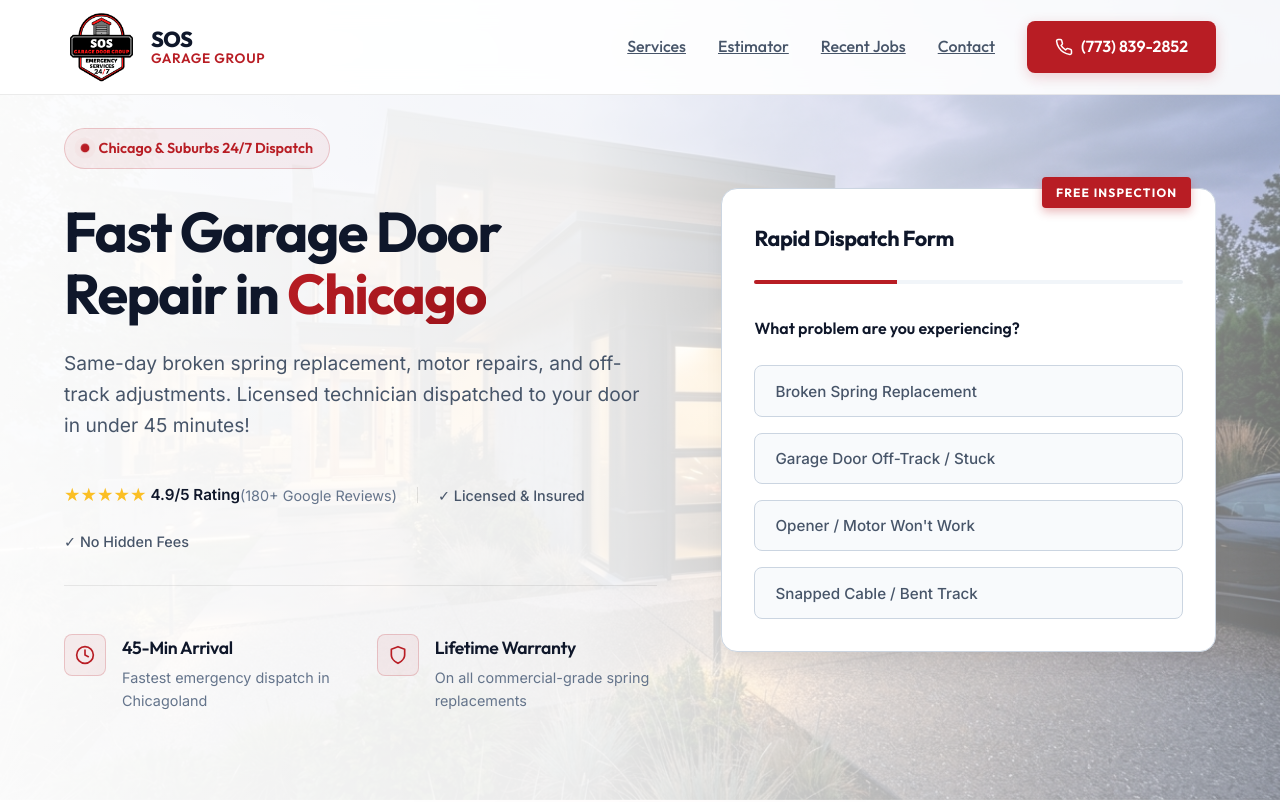
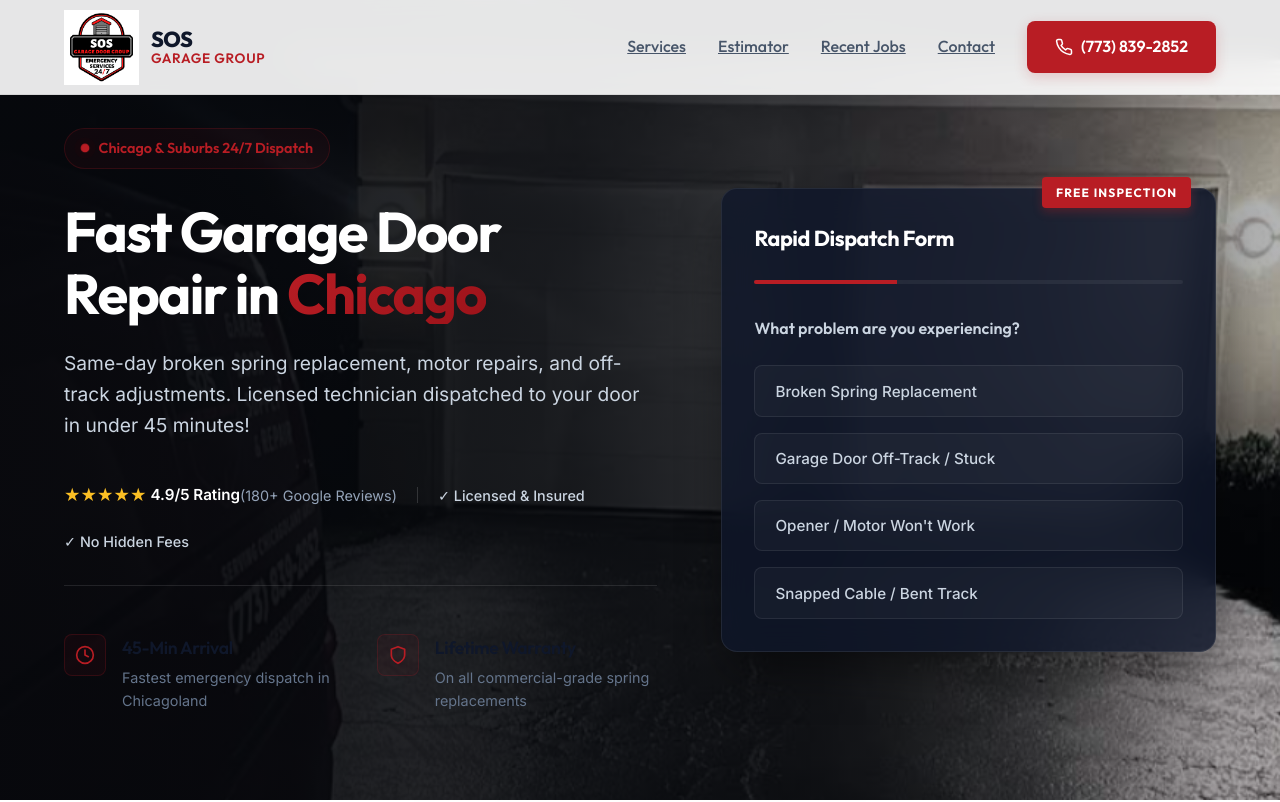
Before and after one commit to chowanza/IDO-garage, a Next.js app: page / in a window 1280 px wide. Shown: the top 802 px of the page. Built offline with nearby package versions, Linux system fonts and the light colour scheme.

Commit message:
feat: change Hero background to van-night-job.png and styles to premium dark layout

```diff
--- a/components/Hero.module.css
+++ b/components/Hero.module.css
@@ -5,7 +5,7 @@
   align-items: center;
   padding-top: 120px;
   padding-bottom: 80px;
-  background-image: url('/hero-bg.jpg');
+  background-image: url('/van-night-job.png');
   background-size: cover;
   background-position: center;
   background-repeat: no-repeat;
@@ -20,9 +20,9 @@
   height: 100%;
   background: linear-gradient(
     to right,
-    rgba(255, 255, 255, 0.98) 0%,
-    rgba(255, 255, 255, 0.92) 45%,
-    rgba(255, 255, 255, 0.45) 100%
+    rgba(6, 8, 12, 0.95) 0%,
+    rgba(6, 8, 12, 0.85) 45%,
+    rgba(6, 8, 12, 0.3) 100%
   );
   z-index: 1;
 }
@@ -88,7 +88,7 @@
   line-height: 1.1;
   margin-bottom: 1.5rem;
   letter-spacing: -0.03em;
-  color: var(--text-primary);
+  color: #ffffff;
 }
 
 .highlight {
@@ -100,7 +100,7 @@
 
 .subtitle {
   font-size: 1.2rem;
-  color: var(--text-secondary);
+  color: #cbd5e1;
   margin-bottom: 2.5rem;
   line-height: 1.6;
 }
@@ -111,7 +111,7 @@
   align-items: center;
   gap: 1.25rem;
   margin-bottom: 3rem;
-  border-bottom: 1px solid rgba(0, 0, 0, 0.08);
+  border-bottom: 1px solid rgba(255, 255, 255, 0.1);
   padding-bottom: 2rem;
 }
 
@@ -138,24 +138,24 @@
 }
 
 .ratingVal {
-  color: var(--text-primary);
+  color: #ffffff;
   font-weight: 600;
   font-size: 0.95rem;
 }
 
 .reviewsCount {
-  color: var(--text-muted);
+  color: #94a3b8;
   font-size: 0.9rem;
 }
 
 .divider {
   width: 1px;
   height: 16px;
-  background: rgba(0, 0, 0, 0.1);
+  background: rgba(255, 255, 255, 0.15);
 }
 
 .trustTag {
-  color: var(--text-secondary);
+  color: #cbd5e1;
   font-size: 0.9rem;
   font-weight: 500;
 }
@@ -202,12 +202,15 @@
 }
 
 .glassForm {
-  background: #ffffff;
-  border: 1px solid #cbd5e1;
+  background: rgba(15, 23, 42, 0.82);
+  backdrop-filter: blur(16px);
+  -webkit-backdrop-filter: blur(16px);
+  border: 1px solid rgba(255, 255, 255, 0.08);
   border-radius: 16px;
   padding: 2rem;
   position: relative;
-  box-shadow: 0 20px 25px -5px rgba(0, 0, 0, 0.06), 0 10px 10px -5px rgba(0, 0, 0, 0.03);
+  box-shadow: 0 25px 50px -12px rgba(0, 0, 0, 0.5);
+  color: #ffffff;
 }
 
 .formRibbon {
@@ -231,12 +234,13 @@
   font-weight: 700;
   margin-bottom: 1.5rem;
   font-family: var(--font-headings);
+  color: #ffffff;
 }
 
 .progressBar {
   width: 100%;
   height: 4px;
-  background: #f1f5f9;
+  background: rgba(255, 255, 255, 0.06);
   border-radius: 2px;
   margin-bottom: 2rem;
   overflow: hidden;
@@ -258,7 +262,7 @@
   font-family: var(--font-headings);
   font-weight: 600;
   font-size: 1rem;
-  color: var(--text-primary);
+  color: #ffffff;
   margin-bottom: 0.5rem;
 }
 
@@ -266,10 +270,10 @@
   width: 100%;
   text-align: left;
   padding: 0.95rem 1.25rem;
-  background: #f8fafc;
-  border: 1px solid #cbd5e1;
+  background: rgba(255, 255, 255, 0.03);
+  border: 1px solid rgba(255, 255, 255, 0.08);
   border-radius: 8px;
-  color: var(--text-secondary);
+  color: #cbd5e1;
   font-family: var(--font-body);
   font-size: 0.95rem;
   font-weight: 500;
@@ -278,16 +282,16 @@
 }
 
 .formRadioBtn:hover {
-  background: #f1f5f9;
-  border-color: #94a3b8;
-  color: var(--text-primary);
+  background: rgba(255, 255, 255, 0.06);
+  border-color: rgba(255, 255, 255, 0.2);
+  color: #ffffff;
 }
 
 .formRadioBtn.activeRadio {
   background: var(--primary-glow);
   border-color: var(--primary);
-  color: var(--text-primary);
-  box-shadow: 0 0 10px rgba(184, 29, 36, 0.15);
+  color: #ffffff;
+  box-shadow: 0 0 10px rgba(184, 29, 36, 0.2);
 }
 
 .formHint {
@@ -334,11 +338,12 @@
   font-size: 1.5rem;
   font-weight: 700;
   margin-bottom: 0.75rem;
+  color: #ffffff;
 }
 
 .successText {
   font-size: 0.95rem;
-  color: var(--text-secondary);
+  color: #cbd5e1;
   line-height: 1.6;
 }
 
@@ -370,3 +375,23 @@
     gap: 1.5rem;
   }
 }
+
+.glassForm label {
+  color: #cbd5e1 !important;
+}
+
+.glassForm input {
+  background: rgba(0, 0, 0, 0.25) !important;
+  border-color: rgba(255, 255, 255, 0.12) !important;
+  color: #ffffff !important;
+}
+
+.glassForm input::placeholder {
+  color: #94a3b8 !important;
+}
+
+.glassForm input:focus {
+  border-color: var(--primary) !important;
+  box-shadow: 0 0 0 3px rgba(184, 29, 36, 0.25) !important;
+  background: rgba(0, 0, 0, 0.35) !important;
+}
```
